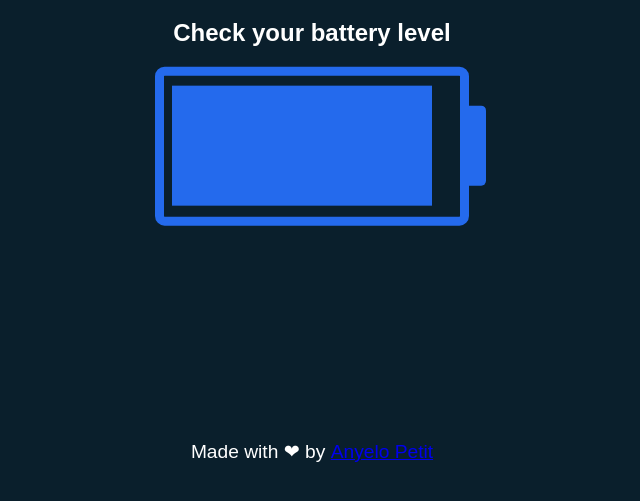
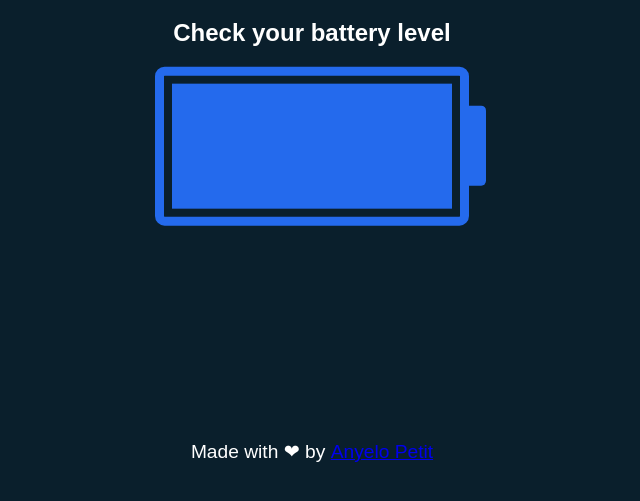
Before and after one commit to anyelopetit/battery-status, a plain HTML site: page index.html in a window 1280 px wide. Shown: the part 299-800 px from the top of the page, without its empty margins (328-968 px from the left). Drawn offline with Linux system fonts and the light colour scheme.

Commit message:
improved css spaces

```diff
--- a/css/style.css
+++ b/css/style.css
@@ -47,9 +47,10 @@ body {
 }
 
 #charge {
-  position: relative;
-  height: 7.5em;
-  width: 16.25em;
+  position: absolute;
+  height: calc(100% - 1em);
+  width: calc(100% - 1em);
+  left: 0.5em;
   background-color: var(--primary-color);
   justify-self: left;
 }
--- a/js/battery.js
+++ b/js/battery.js
@@ -64,7 +64,7 @@ window.onload = () => {
 
     function updateLevelInfo() {
       let batteryLevel = `${parseInt(battery.level * 100)}%`
-      charge.style.width = batteryLevel;
+      charge.style.width = `calc(${batteryLevel}% - 1em)`;
       chargeLevel.innerText = batteryLevel;
     }
   });
```
Also changed, not shown: img/captura.png.
